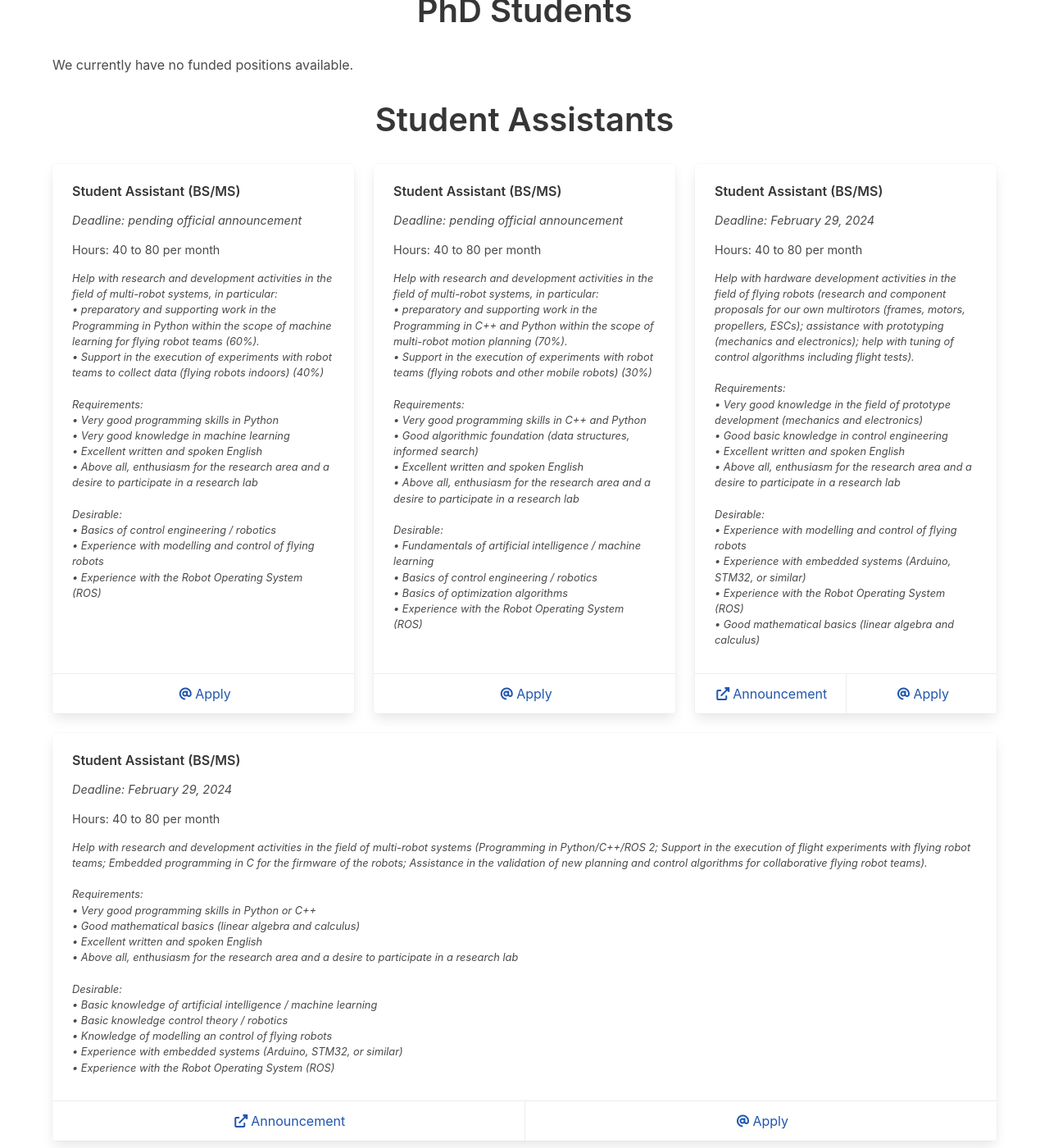
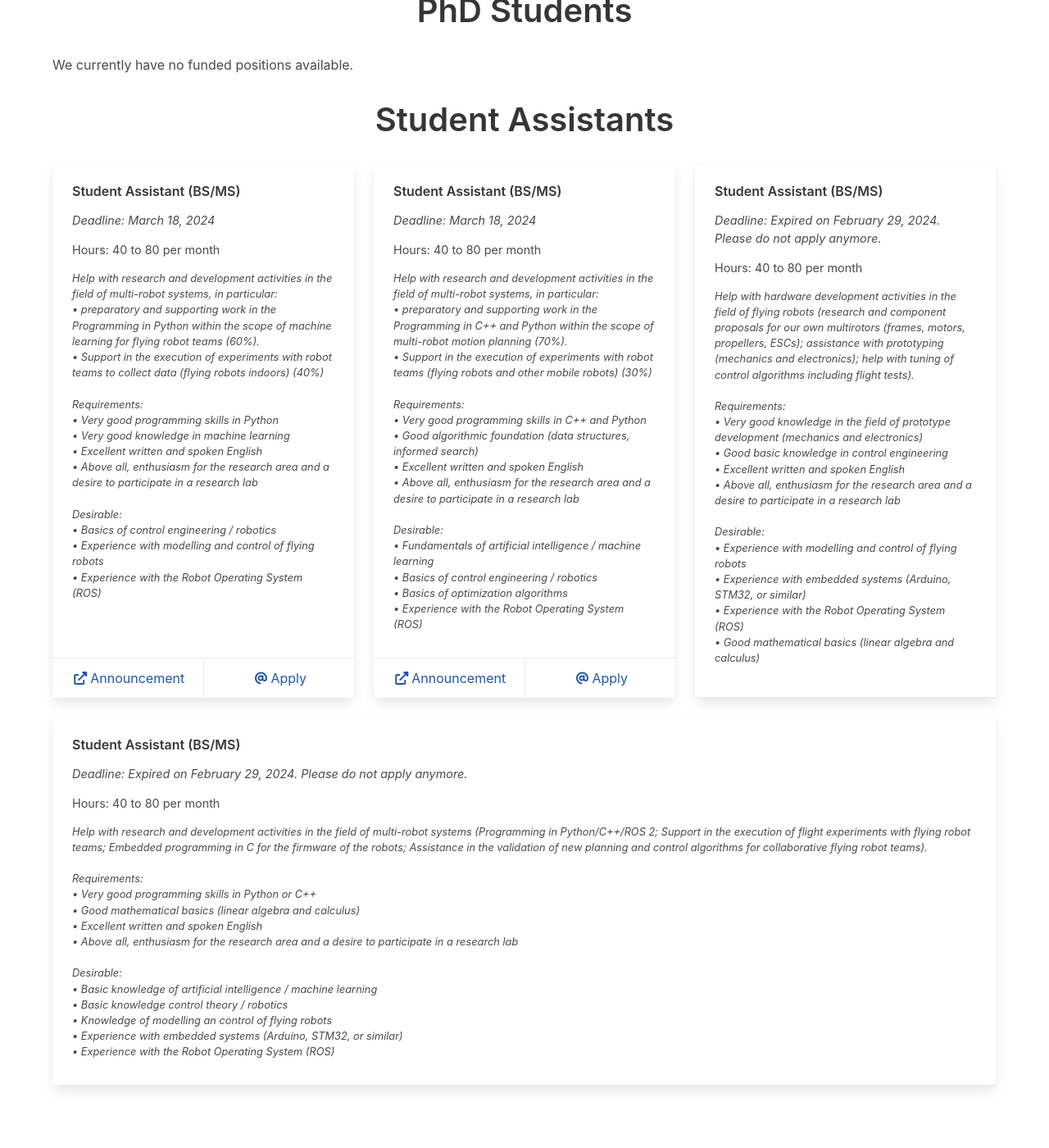
Before and after one commit to IMRCLab/imrclab.github.io, a Jekyll site: the page built from jobs.html, in a window 1280 px wide and 1400 px high, scrolled down 251 px. Shown: the whole window at 82% size. Built offline with Jekyll 4.4.1, drawn with Linux system fonts in a browser that asks for light colours; after the commit the page ends 1587 px from its top, so only the background shows below that.

Commit message:
update jobs

```diff
--- a/_data/jobs.yml
+++ b/_data/jobs.yml
@@ -34,9 +34,9 @@ phd: []
 shk:
   - name: "Student Assistant (BS/MS)"
     hours: 40 to 80 per month
-    deadline: pending official announcement
+    deadline: March 18, 2024
     reference: IV-SB-0027-2024
-    # announcement: https://www.jobs.tu-berlin.de/en/job-postings/179021
+    announcement: https://tub.stellenticket.de/de/offers/180149/?locale=en
     note: |
       Help with research and development activities in the field of multi-robot systems, in particular:
           • preparatory and supporting work in the Programming in Python within the scope of machine learning for flying robot teams  (60%).
@@ -55,9 +55,9 @@ shk:
 
   - name: "Student Assistant (BS/MS)"
     hours: 40 to 80 per month
-    deadline: pending official announcement
+    deadline: March 18, 2024
     reference: IV-SB-0026-2024
-    # announcement: https://www.jobs.tu-berlin.de/en/job-postings/179021
+    announcement: https://tub.stellenticket.de/de/offers/180147/?locale=en
     note: |
       Help with research and development activities in the field of multi-robot systems, in particular:
           • preparatory and supporting work in the Programming in C++ and Python within the scope of multi-robot motion planning (70%).
@@ -77,9 +77,9 @@ shk:
 
   - name: "Student Assistant (BS/MS)"
     hours: 40 to 80 per month
-    deadline: February 29, 2024
-    reference: IV-SB-0011-2024
-    announcement: https://www.jobs.tu-berlin.de/en/job-postings/179021
+    deadline: Expired on February 29, 2024. Please do not apply anymore.
+    # reference: IV-SB-0011-2024
+    # announcement: https://www.jobs.tu-berlin.de/en/job-postings/179021
     note: |
       Help with hardware development activities in the field of flying robots (research and component proposals for our own multirotors (frames, motors, propellers, ESCs); assistance with prototyping (mechanics and electronics); help with tuning of control algorithms including flight tests).
 
@@ -97,9 +97,9 @@ shk:
 
   - name: "Student Assistant (BS/MS)"
     hours: 40 to 80 per month
-    deadline: February 29, 2024
-    reference: IV-SB-0010-2024
-    announcement: https://www.jobs.tu-berlin.de/en/job-postings/179023
+    deadline: Expired on February 29, 2024. Please do not apply anymore.
+    # reference: IV-SB-0010-2024
+    # announcement: https://www.jobs.tu-berlin.de/en/job-postings/179023
     note: |
       Help with research and development activities in the field of multi-robot systems (Programming in Python/C++/ROS 2; Support in the execution of flight experiments with flying robot teams; Embedded programming in C for the firmware of the robots; Assistance in the validation of new planning and control algorithms for collaborative flying robot teams).
 
--- a/_includes/job.html
+++ b/_includes/job.html
@@ -32,7 +32,7 @@
         <a href="{{job.announcement}}" class="card-footer-item"><span class="icon"><i class="fas fa-external-link-alt"></i></span><span>Announcement</span></a>
         {% endif %}
         {% if job.reference %}
-        <a href="mailto:hoenig (at) tu-berlin (dot) de?subject=Application for {{job.reference}}&body=Please attach a single PDF with:%0D%0A
+        <a href="mailto:i (dot) cicchetti-nilsson (at) tu-berlin (dot) de?subject=Application for {{job.reference}}&body=Please attach a single PDF with:%0D%0A
         {% if job.apply %}
           {{job.apply}}
         {% else %}
```
